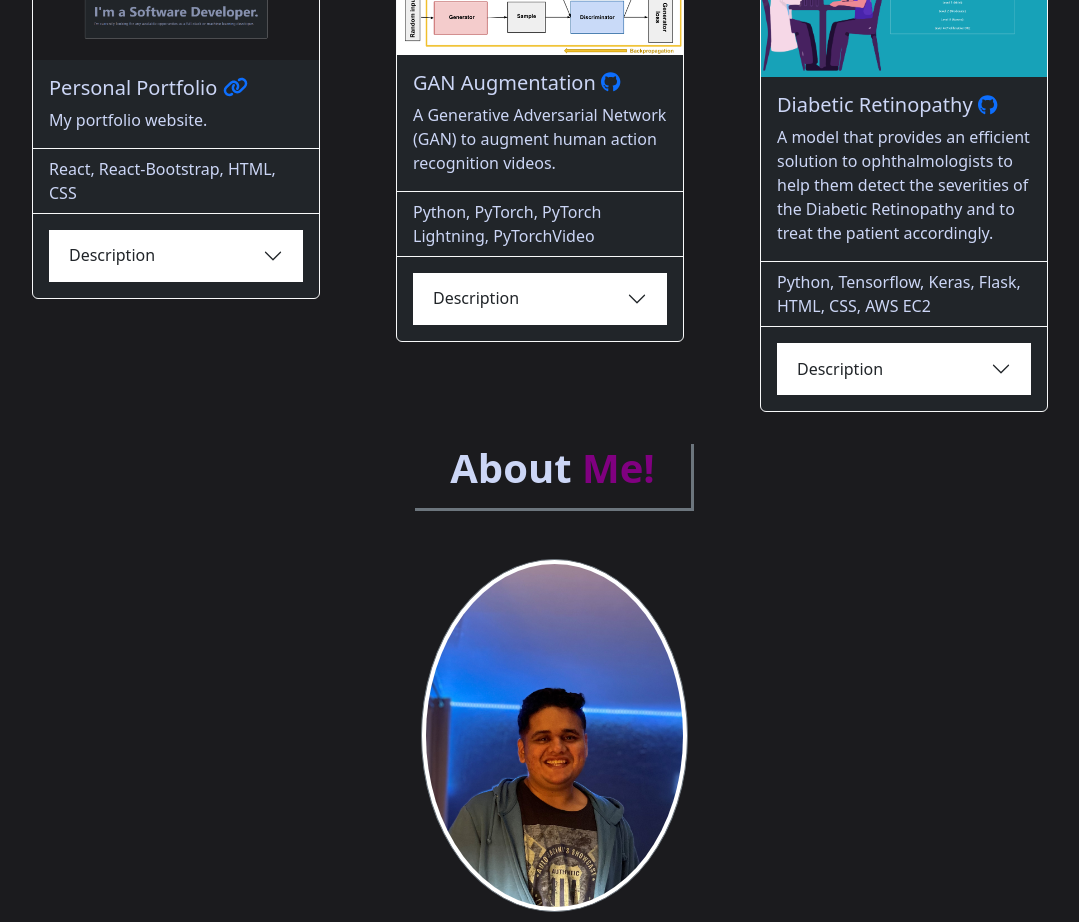
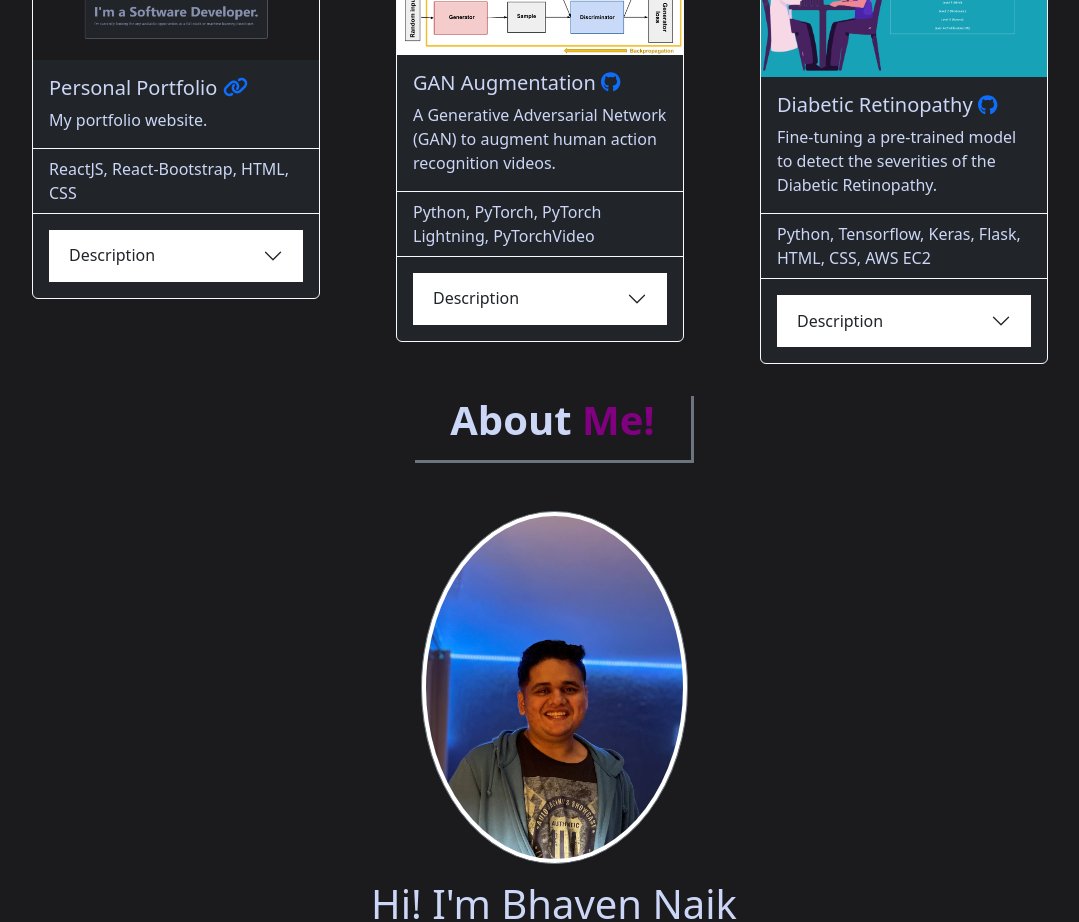
Before and after one commit to bhaven123/my-react-portfolio, a React (Create React App) app: page / in a window 1280 px wide. Shown: the part 1620-2542 px from the top of the page, without its empty margins (86-1165 px from the left). Built offline with nearby package versions, Linux system fonts and the light colour scheme.

Commit message:
modified project description

```diff
--- a/src/components/pages/Work.js
+++ b/src/components/pages/Work.js
@@ -228,7 +228,7 @@ const Work = () => {
                   className="bg-dark"
                   style={{ color: "#ccd6f6" }}
                 >
-                  React, React-Bootstrap, HTML, CSS
+                  ReactJS, React-Bootstrap, HTML, CSS
                 </ListGroup.Item>
               </ListGroup>
               <Card.Body>
@@ -297,9 +297,7 @@ const Work = () => {
                           className="bg-dark"
                           style={{ color: "#ccd6f6" }}
                         >
-                          Worked on developing a GAN as a research project to
-                          gain deeper insights into applications of Generalized
-                          Adversarial Networks in the field of Medical Science.
+                          Worked on developing a GAN as a research project.
                         </ListGroup.Item>
                         <ListGroup.Item
                           className="bg-dark"
@@ -340,9 +338,8 @@ const Work = () => {
                   </Card.Link>
                 </Card.Title>
                 <Card.Text>
-                  A model that provides an efficient solution to
-                  ophthalmologists to help them detect the severities of the
-                  Diabetic Retinopathy and to treat the patient accordingly.
+                  Fine-tuning a pre-trained model to detect the severities of
+                  the Diabetic Retinopathy.
                 </Card.Text>
               </Card.Body>
               <ListGroup className="list-group-flush">
```
